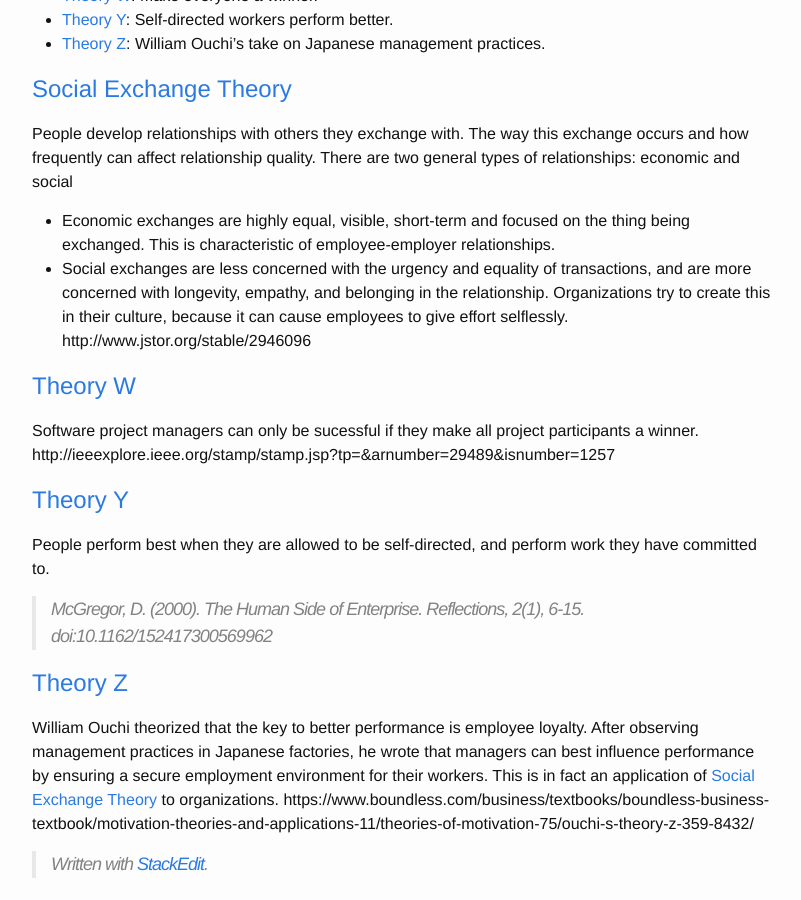
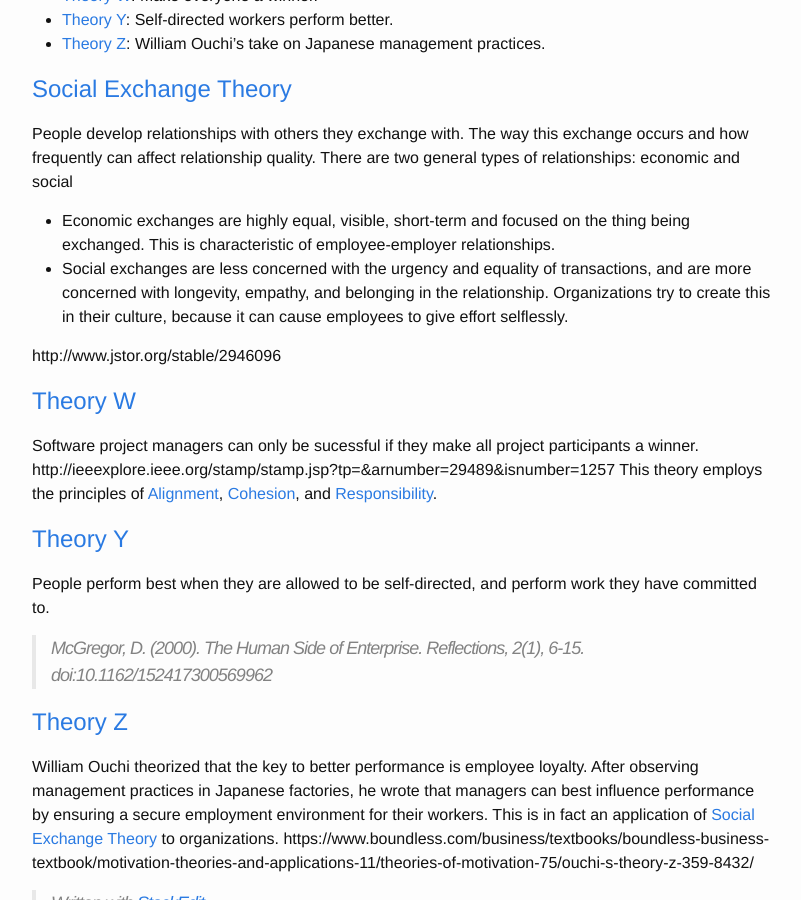
Before and after one commit to css566/css566.github.io, a Jekyll site: the page built from _posts/2016-04-28-Social_Theories_for_Software_Management.md, in a window 1280 px wide and 900 px high, scrolled down 333 px. Shown: the whole window, without its empty margins (238-1039 px from the left). Built offline with Jekyll 4.4.1, drawn with Linux system fonts in a browser that asks for light colours; comment, search, counter and statistics services are not loaded.

Commit message:
Update 2016-04-28-Social_Theories_for_Software_Management.md
Linking back to Social Principles.

```diff
--- a/_posts/2016-04-28-Social_Theories_for_Software_Management.md
+++ b/_posts/2016-04-28-Social_Theories_for_Software_Management.md
@@ -15,10 +15,13 @@ The way this exchange occurs and how frequently can affect relationship quality.
 There are two general types of relationships: economic and social
 * Economic exchanges are highly equal, visible, short-term and focused on the thing being exchanged. This is characteristic of employee-employer relationships.
 * Social exchanges are less concerned with the urgency and equality of transactions, and are more concerned with longevity, empathy, and belonging in the relationship. Organizations try to create this in their culture, because it can cause employees to give effort selflessly.
+
 http://www.jstor.org/stable/2946096
 
 # <a name="theory_w">Theory W</a>
-Software project managers can only be sucessful if they make all project participants a winner. http://ieeexplore.ieee.org/stamp/stamp.jsp?tp=&arnumber=29489&isnumber=1257
+Software project managers can only be sucessful if they make all project participants a winner.
+http://ieeexplore.ieee.org/stamp/stamp.jsp?tp=&arnumber=29489&isnumber=1257
+This theory employs the principles of [Alignment](Alignment), [Cohesion](Cohesion), and [Responsibility](Responsibility).
 # <a name="theory_y">Theory Y</a>
 People perform best when they are allowed to be self-directed, and perform work they have committed to.
 > McGregor, D. (2000). The Human Side of Enterprise. Reflections, 2(1), 6-15. doi:10.1162/152417300569962
@@ -27,4 +30,11 @@ People perform best when they are allowed to be self-directed, and perform work
 William Ouchi theorized that the key to better performance is employee loyalty. After observing management practices in Japanese factories, he wrote that managers can best influence performance by ensuring a secure employment environment for their workers.  This is in fact an application of [Social Exchange Theory](#exchange) to organizations.
 https://www.boundless.com/business/textbooks/boundless-business-textbook/motivation-theories-and-applications-11/theories-of-motivation-75/ouchi-s-theory-z-359-8432/
 
+[Alignment]: ({% post_url 2016-04-28-Social_Principles_of_Software_Management %}#alignment)
+[Separation]: ({% post_url 2016-04-28-Social_Principles_of_Software_Management %}#separation)
+[Cohesion]: ({% post_url 2016-04-28-Social_Principles_of_Software_Management %}#cohesion)
+[Commitment]: ({% post_url 2016-04-28-Social_Principles_of_Software_Management %}#commitment)
+[Transparency]: ({% post_url 2016-04-28-Social_Principles_of_Software_Management %}#transparency)
+[Responsibility]: ({% post_url 2016-04-28-Social_Principles_of_Software_Management %}#responsibility)
+[Collaboration]: ({% post_url 2016-04-28-Social_Principles_of_Software_Management %}#collaboration)
 > Written with [StackEdit](https://stackedit.io/).
```
